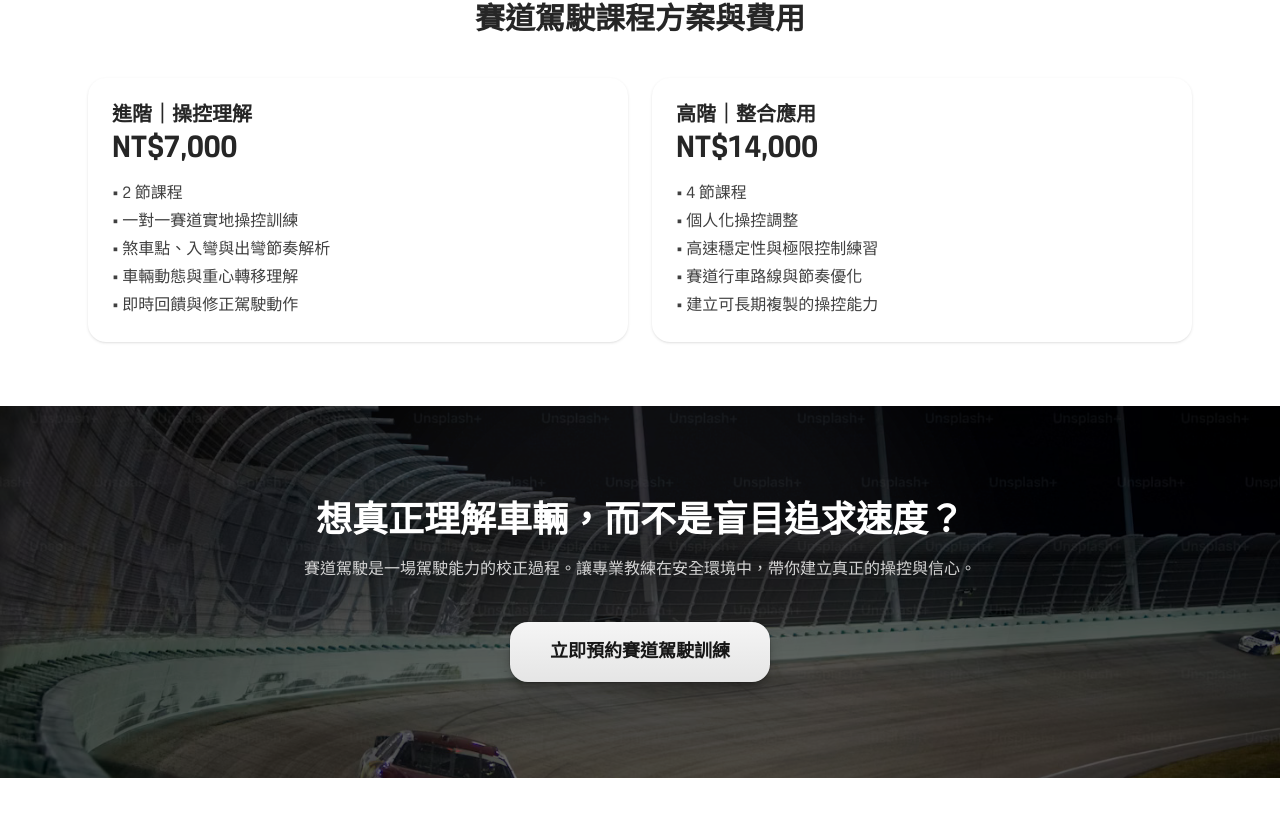
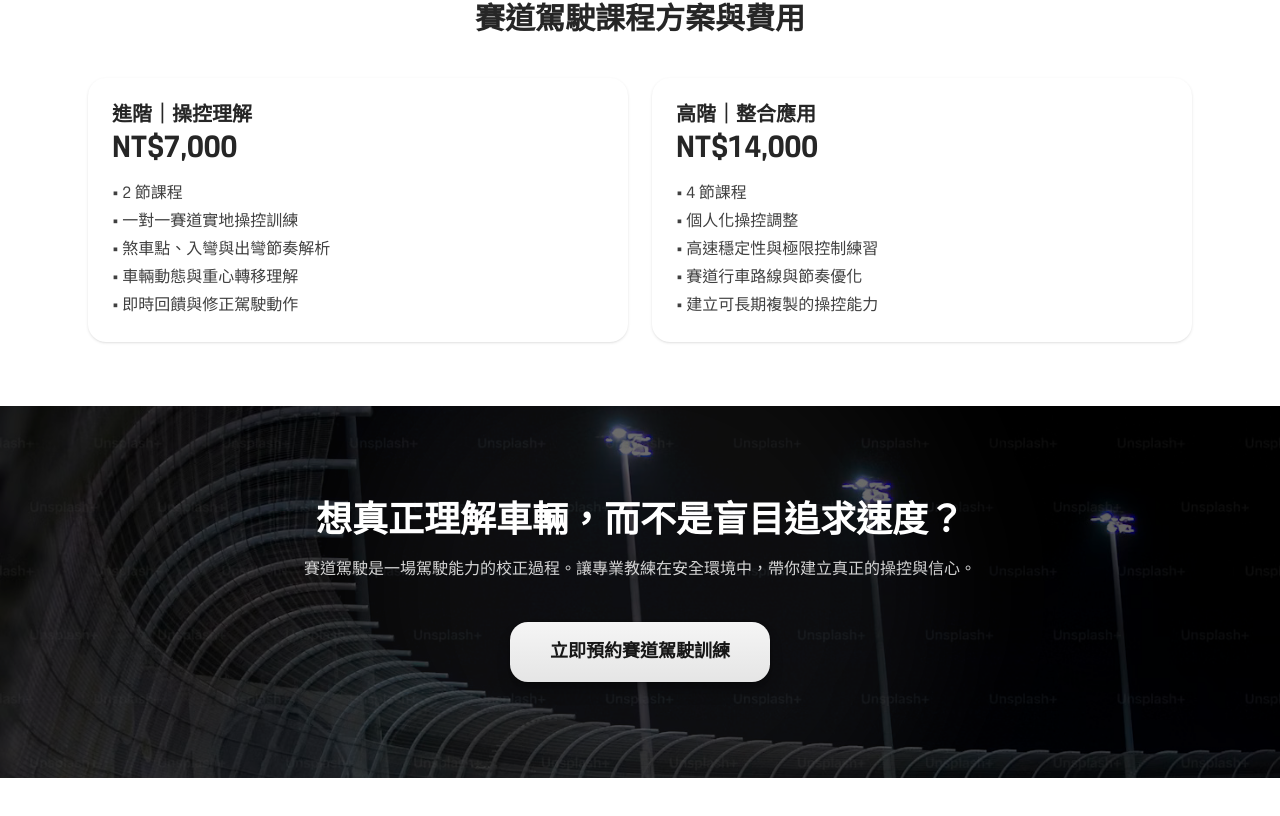
Before and after one commit to laurelke/drivemate-web, a Next.js app: page /courses/track-driving in a window 1280 px wide. Shown: the part 1368-2184 px from the top of the page. Built offline with nearby package versions, Linux system fonts and the light colour scheme; a web font is replaced by a local one.

Commit message:
feat: unify course pages layout and design

```diff
--- a/app/courses/track-driving/TrackDrivingClient.tsx
+++ b/app/courses/track-driving/TrackDrivingClient.tsx
@@ -110,7 +110,7 @@ export default function TrackDrivingClient() {
         description="賽道駕駛是一場駕駛能力的校正過程。讓專業教練在安全環境中，帶你建立真正的操控與信心。"
         buttonText="立即預約賽道駕駛訓練"
         bgImage="/images/cta/track-driving.jpg"
-        bgPosition="center 55%"
+        bgPosition="center 10%"
       />
     </main>
   )
```
